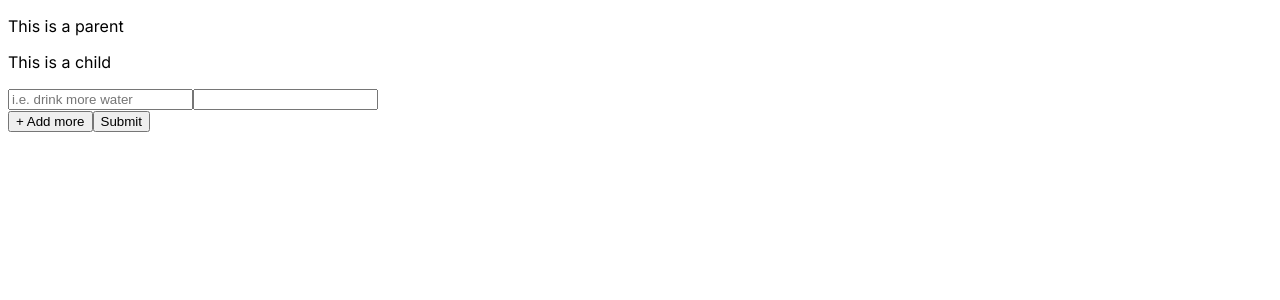
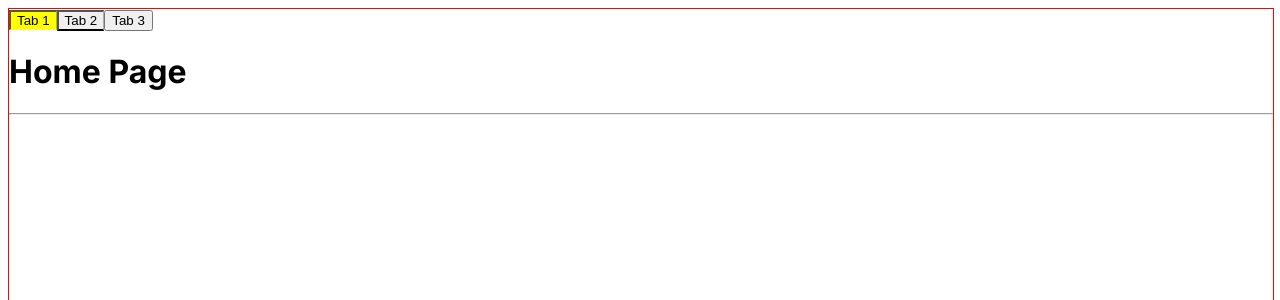
Before and after one commit to ulapkus/Habit-Tracker, a Next.js app: page / in a window 1280 px wide. Shown: the top 300 px of the page. Built offline with nearby package versions, Linux system fonts and the light colour scheme.

Commit message:
integrated main components

```diff
--- a/app/Parent.js
+++ b/app/Parent.js
@@ -1,5 +1,5 @@
 import React, { useState } from "react";
-import Child from "./components/child";
+import Modal from "./components/modal";
 
 export const Context = React.createContext();
 
@@ -19,7 +19,7 @@ export default function Parent() {
 
 
       <Context.Provider value={[random, setRandom]}>
-        <Child />
+        <Modal />
       </Context.Provider>
     </div>
   );
--- /dev/null
+++ b/app/Random.js
@@ -0,0 +1,9 @@
+import Parent from "./Parent";
+
+export default function Randomm() {
+    return (
+        <div>
+        <Parent />
+        </div>
+    );
+}
--- a/app/Tabs.js
+++ b/app/Tabs.js
@@ -1,56 +1,56 @@
-// import { useState } from "react";
-// import Modal from "./components/modal";
+import { useState } from "react";
+import Parent from "./Parent";
 
-// function Tabs() {
-//   const [toggleState, setToggleState] = useState(1);
+function Tabs() {
+  const [toggleState, setToggleState] = useState(1);
 
-//   const toggleTab = (index) => {
-//     console.log("Toggling to tab", index);
-//     setToggleState(index);
-//   };
+  const toggleTab = (index) => {
+    console.log("Toggling to tab", index);
+    setToggleState(index);
+  };
 
-//   console.log("Current toggleState:", toggleState);
-//   return (
-//     <div className="container">
-//       <div className="bloc-tabs">
-//         <button
-//           className={toggleState === 1 ? "tabs active-tabs" : "tabs"}
-//           onClick={() => toggleTab(1)}
-//         >
-//           Tab 1
-//         </button>
-//         <button
-//           className={toggleState === 2 ? "tabs active-tabs" : "tabs"}
-//           onClick={() => toggleTab(2)}
-//         >
-//           Tab 2
-//         </button>
-//         <button
-//           className={toggleState === 3 ? "tabs active-tabs" : "tabs"}
-//           onClick={() => toggleTab(3)}
-//         >
-//           Tab 3
-//         </button>
-//       </div>
+  console.log("Current toggleState:", toggleState);
+  return (
+    <div className="container">
+      <div className="bloc-tabs">
+        <button
+          className={toggleState === 1 ? "tabs active-tabs" : "tabs"}
+          onClick={() => toggleTab(1)}
+        >
+          Tab 1
+        </button>
+        <button
+          className={toggleState === 2 ? "tabs active-tabs" : "tabs"}
+          onClick={() => toggleTab(2)}
+        >
+          Tab 2
+        </button>
+        <button
+          className={toggleState === 3 ? "tabs active-tabs" : "tabs"}
+          onClick={() => toggleTab(3)}
+        >
+          Tab 3
+        </button>
+      </div>
 
-//       <div className="content-tabs">
-//         <div className={toggleState === 1 ? "active-content" : "content"}>
-//           <h1>Home Page</h1>
-//           <hr />
-//         </div>
+      <div className="content-tabs">
+        <div className={toggleState === 1 ? "active-content" : "content"}>
+          <h1>Home Page</h1>
+          <hr />
+        </div>
 
-//         <div className={toggleState === 2 ? "active-content" : "content"}>
-//           <h2>Habit Chart</h2>
-//           <hr />
-//           <Modal />
-//         </div>
+        <div className={toggleState === 2 ? "active-content" : "content"}>
+          <h2>Habit Chart</h2>
+          <hr />
+          <Parent />
+        </div>
 
-//         <div className={toggleState === 3 ? "active-content" : "content"}>
-//           <h3>Stats</h3>
-//         </div>
-//       </div>
-//     </div>
-//   );
-// }
+        <div className={toggleState === 3 ? "active-content" : "content"}>
+          <h3>Stats</h3>
+        </div>
+      </div>
+    </div>
+  );
+}
 
-// export default Tabs;
+export default Tabs;
--- a/app/components/child.js
+++ b/app/components/child.js
@@ -20,7 +20,7 @@ export default function Child() {
 
   return (
     <div>
-      <p>This is a child</p>
+      <p>What are some habits you would like to work on?</p>
       <input
         className="answer"
         placeholder="i.e. drink more water"
--- a/app/components/modal.js
+++ b/app/components/modal.js
@@ -1,6 +1,6 @@
 import React, { useEffect } from "react";
-import Question from "./questions";
-
+// import Question from "./questions";
+import Child from "./child";
 
 export default function Modal() {
   useEffect(() => {
@@ -26,7 +26,7 @@ function exit() {
     <div id="myModal" className="modal">
       <div className="modal-content">
         <span onClick={exit} className="close">&times;</span>
-        <Question />
+        <Child />
       </div>
     </div>
   );
--- a/app/page.js
+++ b/app/page.js
@@ -7,6 +7,7 @@
 // import Habits from "./form/chart/page";
 import Tabs from "./Tabs";
 import Parent from "./Parent";
+import Randomm from "./Random";
 export default function Home() {
   // const [name, setName] = useState("");
   // const [frequency, setFrequency] = useState("");
@@ -22,8 +23,9 @@ export default function Home() {
   return (
     <div>
       {/* <p>Hello world</p> */}
-      {/* <Tabs /> */}
-      <Parent />
+      <Tabs />
+      {/* <Randomm /> */}
+      {/* <Parent /> */}
       {/* <Form
         name={name}
         frequency={frequency}
```
Also changed, not shown: app/components/questions.js (+39 -45 lines).
